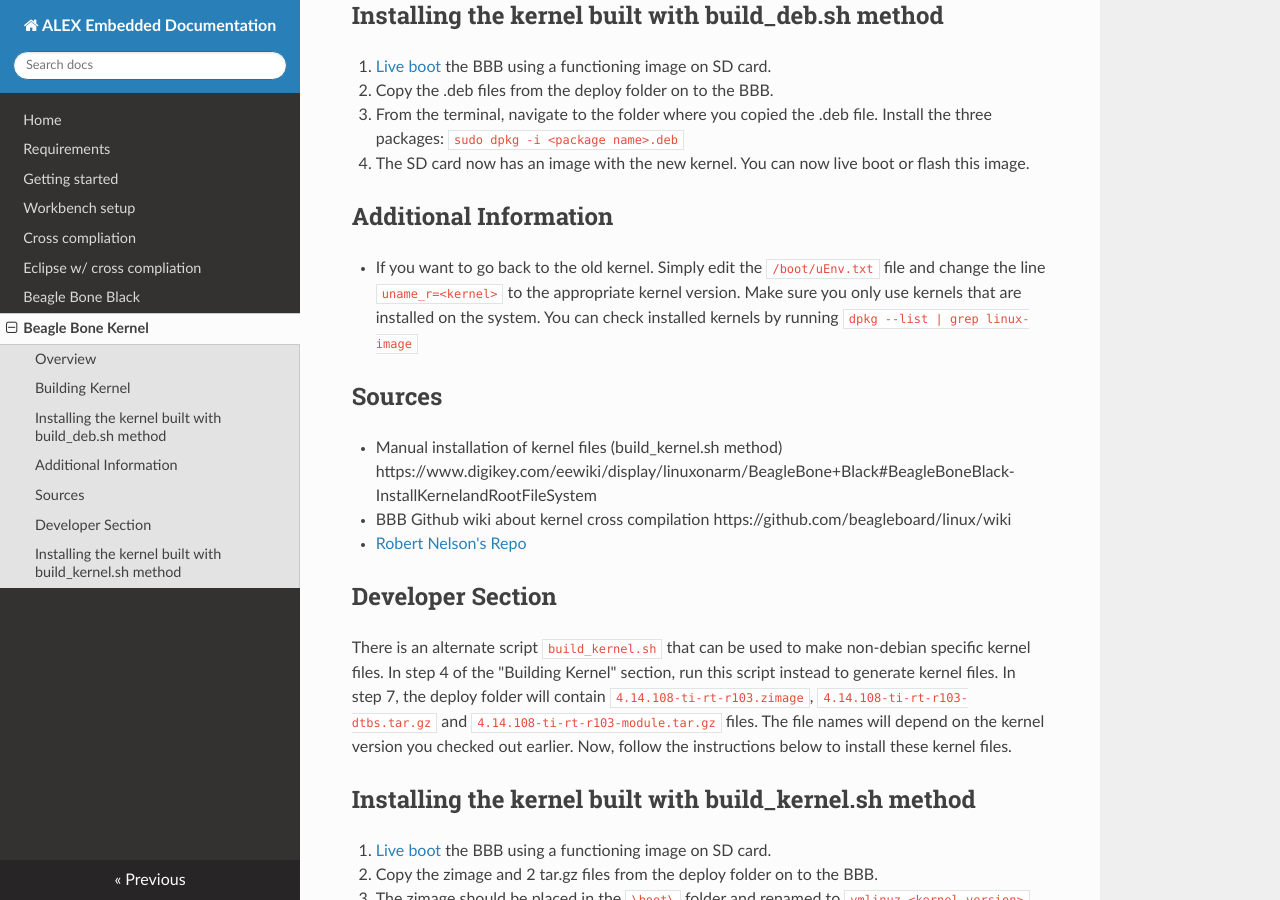
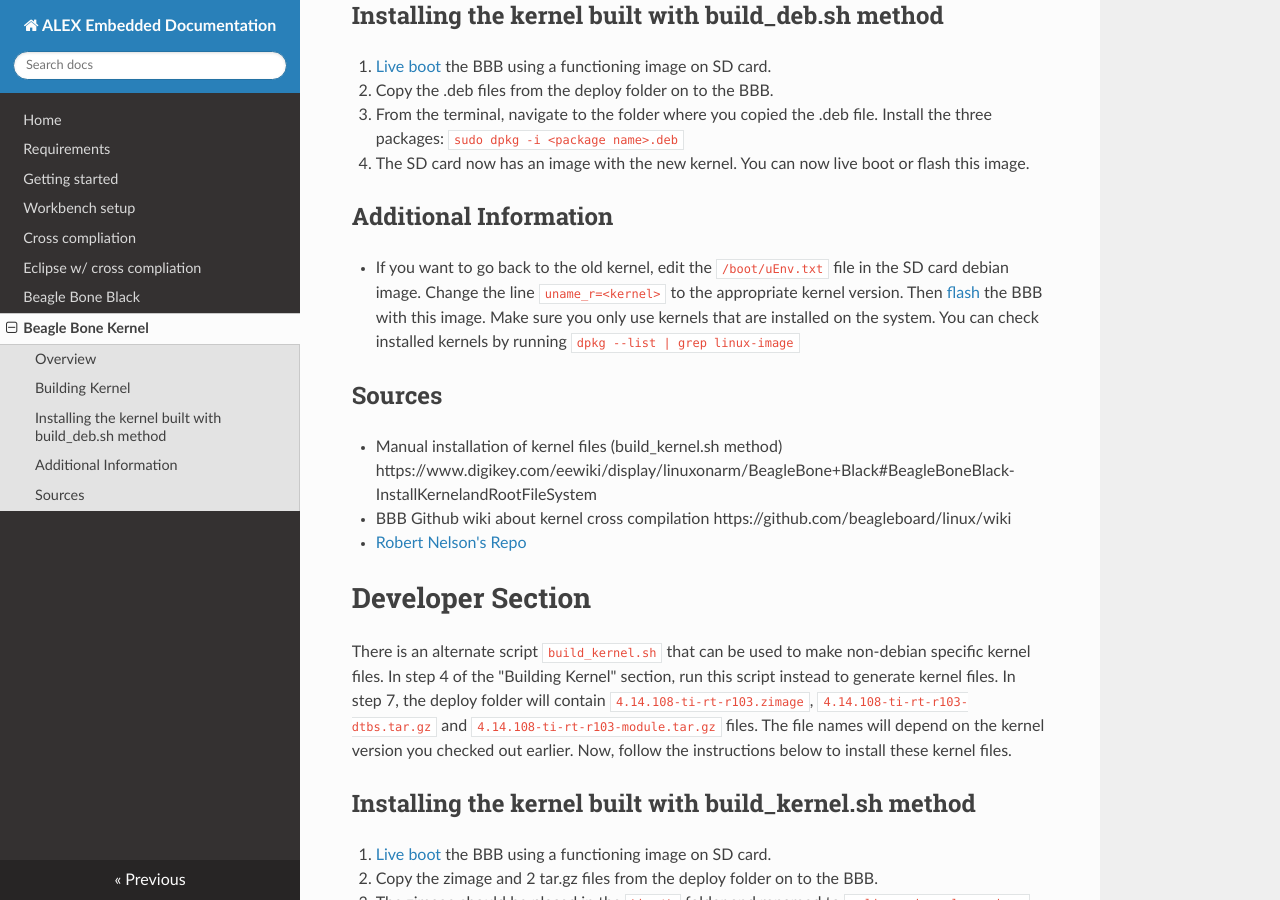
Before and after one commit to capstonealex/Embedded, an MkDocs documentation site: the page built from docs/kernel.md, in a window 1280 px wide and 900 px high, scrolled down 1049 px. Built offline with MkDocs 1.6.1, drawn with Linux system fonts in a browser that asks for light colours; nearby versions of some CDN libraries.

Commit message:
Edited kernel change instructions
There were some mistakes in modifying uname in the uEnv.txt file. This was corrected.

```diff
--- a/docs/kernel.md
+++ b/docs/kernel.md
@@ -33,7 +33,7 @@ These steps should be done on the host PC and not the BBB as there are large fil
 
 ## Additional Information
 
-- If you want to go back to the old kernel. Simply edit the `/boot/uEnv.txt` file and change the line `uname_r=<kernel>` to the appropriate kernel version. Make sure you only use kernels that are installed on the system. You can check installed kernels by running `dpkg --list | grep linux-image`
+- If you want to go back to the old kernel, edit the `/boot/uEnv.txt` file in the SD card debian image. Change the line `uname_r=<kernel>` to the appropriate kernel version. Then [flash](/en/latest/bbb/#getting-and-flashing-bbb-images) the BBB with this image. Make sure you only use kernels that are installed on the system. You can check installed kernels by running `dpkg --list | grep linux-image`
 
 ## Sources
 
@@ -41,7 +41,7 @@ These steps should be done on the host PC and not the BBB as there are large fil
 - BBB Github wiki about kernel cross compilation https://github.com/beagleboard/linux/wiki
 - [Robert Nelson's Repo](https://github.com/RobertCNelson/ti-linux-kernel-dev)
 
-## Developer Section
+# Developer Section
 
 There is an alternate script `build_kernel.sh` that can be used to make non-debian specific kernel files. In step 4 of the "Building Kernel" section, run this script instead to generate kernel files. In step 7, the deploy folder will contain `4.14.108-ti-rt-r103.zimage`, `4.14.108-ti-rt-r103-dtbs.tar.gz` and `4.14.108-ti-rt-r103-module.tar.gz` files. The file names will depend on the kernel version you checked out earlier. Now, follow the instructions below to install these kernel files.
 
```
